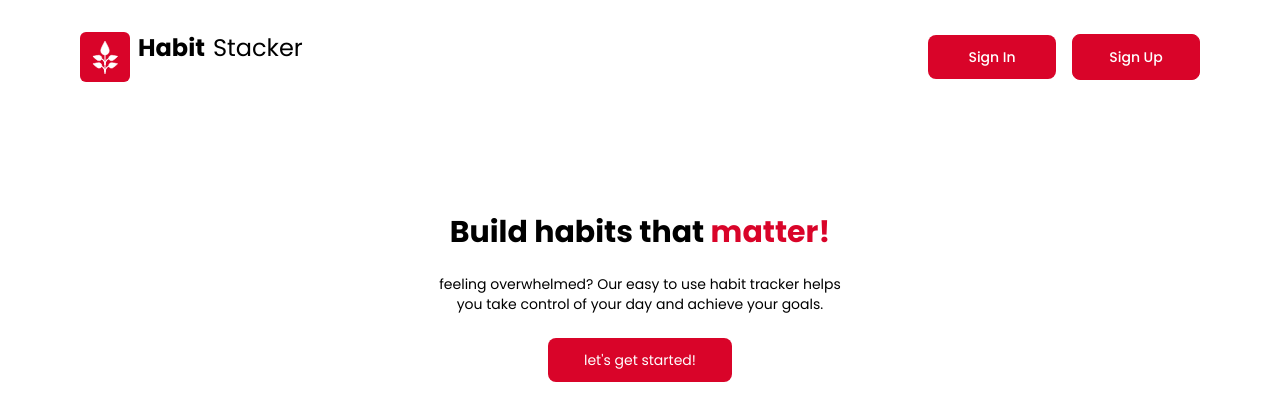
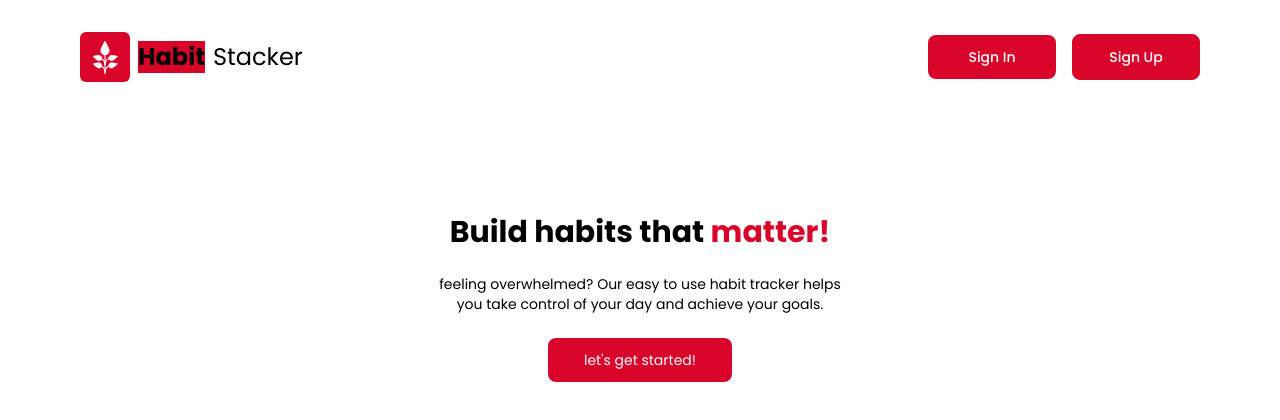
Before and after one commit to Dcastor21/habit-stckr, a Next.js app: page / in a window 1280 px wide. Shown: the top 420 px of the page. Built offline with nearby package versions, Linux system fonts and the light colour scheme; no server answers.

Commit message:
building the Sidebar prt1

```diff
--- /dev/null
+++ b/app/Components/LogoAnName.tsx
@@ -0,0 +1,29 @@
+import React from "react";
+import { defaultColor } from "@/colors";
+import AppIcon from "../SVG_Icons/AppIcon";
+
+function LogoAnName() {
+  return (
+    <div className="flex gap-2 items-center sm:justify-start justify-center">
+      <span className="text-2xl font-light flex items-center gap-2">
+        {/*icon*/}
+        <div
+          style={{ backgroundColor: defaultColor }}
+          className="p-2 rounded-md"
+        >
+          <AppIcon color="#ffffff" height="34" width="34" />
+        </div>
+        {/*Name of the App*/}
+        <span
+          style={{ backgroundColor: defaultColor }}
+          className="font-bold text-mainColor"
+        >
+          Habit
+        </span>
+        <span className="font-light">Stacker</span>
+      </span>
+    </div>
+  );
+}
+
+export default LogoAnName;
--- /dev/null
+++ b/app/Components/SideBar/Sidebar.tsx
@@ -0,0 +1,11 @@
+import React from "react";
+import LogoAnName from "../LogoAnName";
+
+function Sidebar() {
+  return (
+    <div className="border-r-2 h-screen p-10">
+      <LogoAnName />
+    </div>
+  );
+}
+export default Sidebar;
--- a/app/dashboard/page.tsx
+++ b/app/dashboard/page.tsx
@@ -2,12 +2,14 @@
 
 import React from "react";
 import { SignOutButton, useUser } from "@clerk/nextjs";
+import Sidebar from "../Components/SideBar/Sidebar";
 
 function Dashboard() {
-  const user = useUser();
+  const { user } = useUser();
   return (
-    <div>
-      hello, guest <SignOutButton>SignOut</SignOutButton>
+    <div className="flex">
+      <div>hello, {user?.lastName}</div> <SignOutButton>SignOut</SignOutButton>
+      <Sidebar />
     </div>
   );
 }
--- a/app/pageComponents/Navbar.tsx
+++ b/app/pageComponents/Navbar.tsx
@@ -2,6 +2,7 @@
 import Link from "next/link";
 import AppIcon from "../SVG_Icons/AppIcon";
 import { useAuth } from "@clerk/nextjs";
+import LogoAnName from "../Components/LogoAnName";
 
 function Navbar() {
   const { userId } = useAuth();
@@ -14,22 +15,7 @@ function Navbar() {
           <div className="text-center sm:text-left mb-7 sm:mb-0">
             {/* Icon + Name of the App*/}
             {/*-------------------------*/}
-            <div className="flex gap-2 items-center sm:justify-start justify-center">
-              <span className="text-2xl font-light flex itens-center gap-2">
-                {/*icon*/}
-                <div style={backgroundColorObject} className="p-2 rounded-md">
-                  <AppIcon color="#ffffff" height="34" width="34" />
-                </div>
-                {/*Name of the App*/}
-                <span
-                  style={{ color: "d90429" }}
-                  className="font-bold text-mainColor"
-                >
-                  Habit
-                </span>
-                <span className="font-light">Stacker</span>
-              </span>
-            </div>
+            <LogoAnName />
           </div>
           {/*  */}
           {/* the buttons */}
--- /dev/null
+++ b/colors.ts
@@ -0,0 +1 @@
+export const defaultColor = "#d90429";
```
